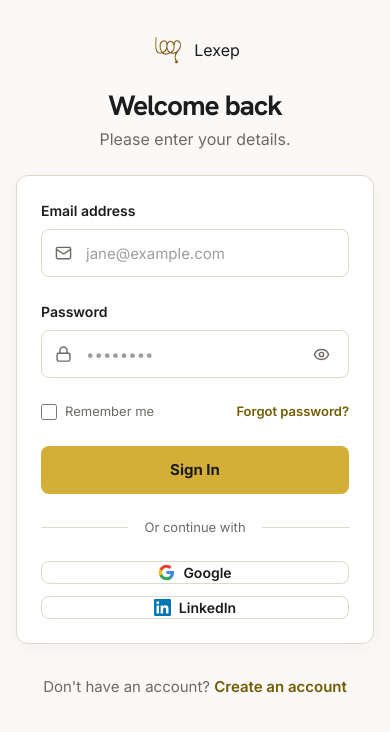
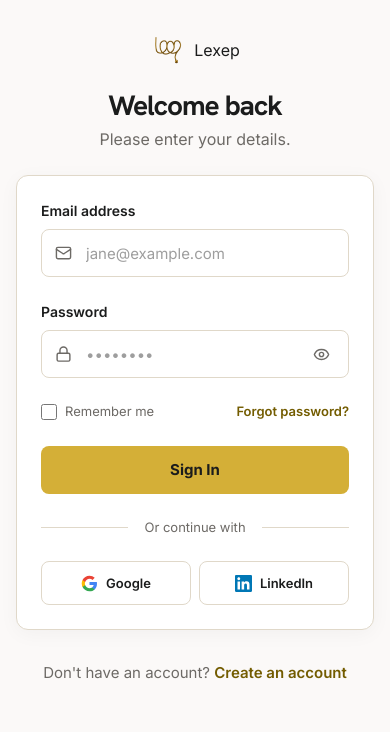
Before and after one commit to josephadeabah/lexep, a Next.js app in the folder frontend/: page /sign-in in a window 390 px wide. Shown: the top 732 px of the page. Built offline with nearby package versions, Linux system fonts and the light colour scheme; no server answers.

Commit message:
Update auth-form.module.css

```diff
--- a/frontend/components/auth-form/auth-form.module.css
+++ b/frontend/components/auth-form/auth-form.module.css
@@ -327,7 +327,14 @@
     padding: 1.5rem;
   }
 
+  /* Keep social buttons side by side on mobile */
   .socialButtons {
-    flex-direction: column;
+    flex-direction: row;
+    gap: 0.5rem;
+  }
+
+  .socialButton {
+    padding: 0 0.5rem;
+    font-size: 0.8125rem;
   }
 }
```
